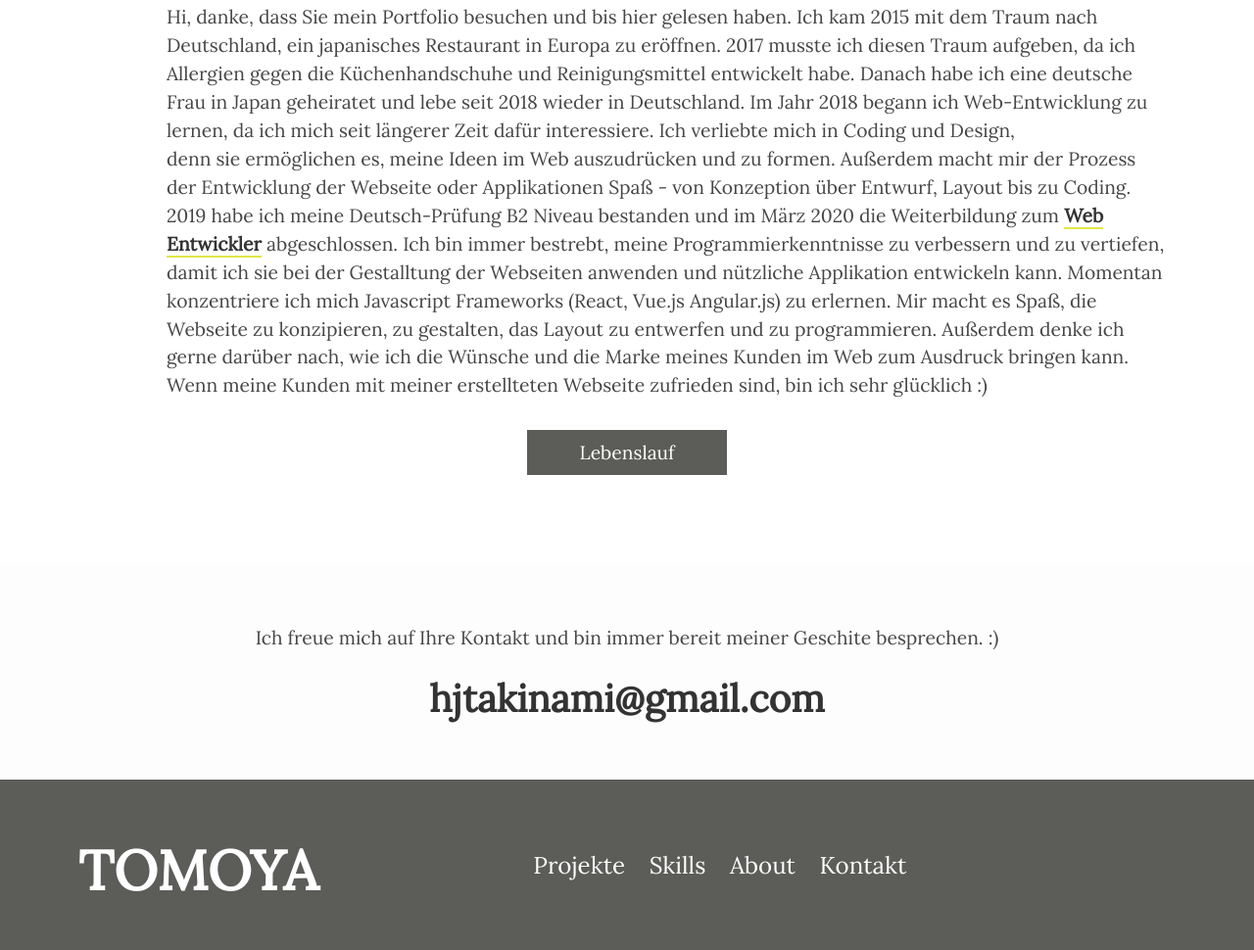
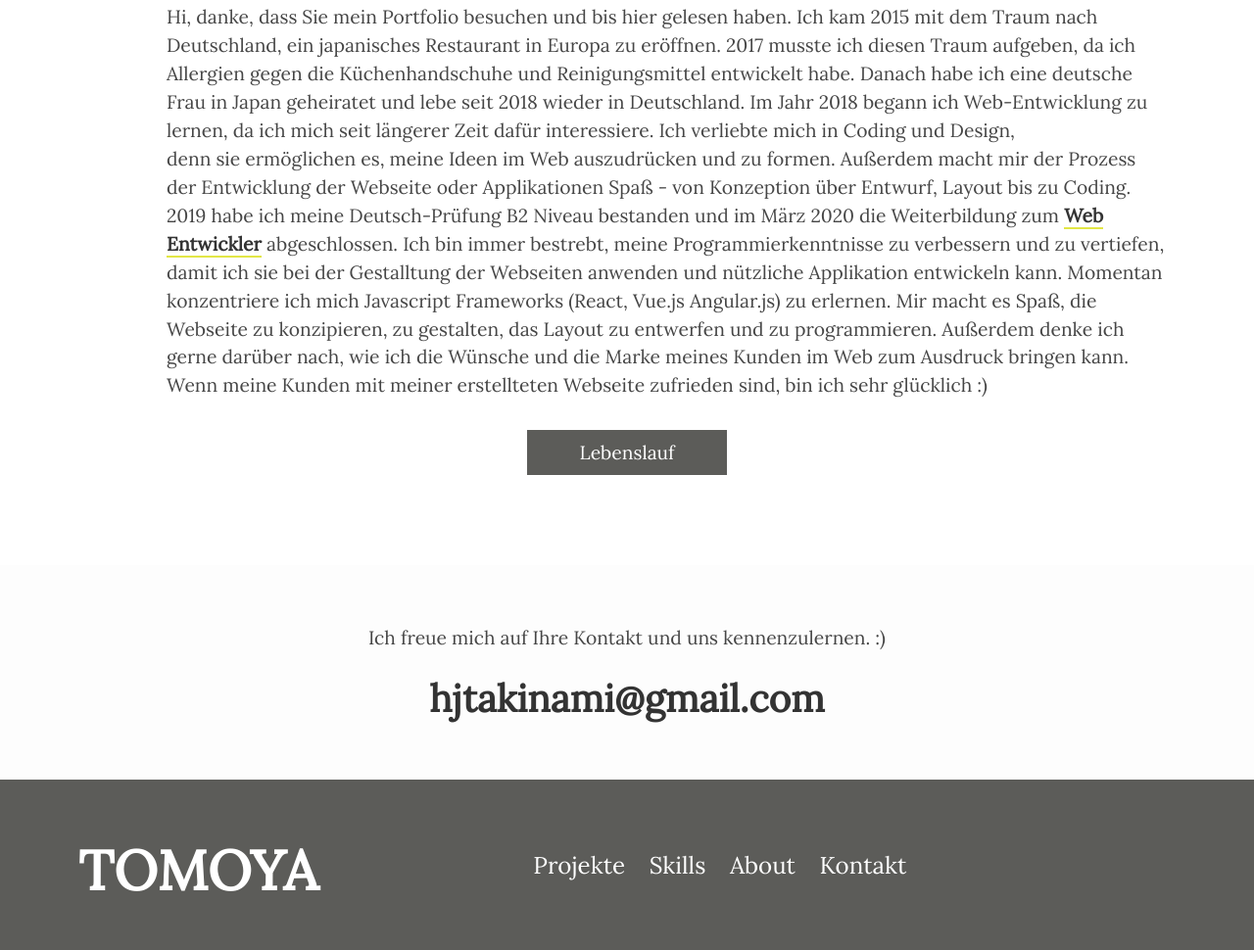
Before and after one commit to Tomstyleuk/github.io, a plain HTML site: page index.html in a window 1280 px wide. Shown: the part 2457-3427 px from the top of the page at 98% size. Drawn offline with nearby package versions, Linux system fonts and the light colour scheme.

Commit message:
Update index.html

```diff
--- a/index.html
+++ b/index.html
@@ -115,7 +115,7 @@
         </section><!-- story -->
 
         <section id="kontakt" class="fadeInUp">
-            <p>Ich freue mich auf Ihre Kontakt und bin immer bereit meiner Geschite besprechen. :)</p>
+            <p>Ich freue mich auf Ihre Kontakt und uns kennenzulernen. :)</p>
             <h2><a href="mailto:hjtakinami@gmail.com" id="email_adresse">hjtakinami@gmail.com</a></h2>
         </section><!-- kontakt -->
 
```
